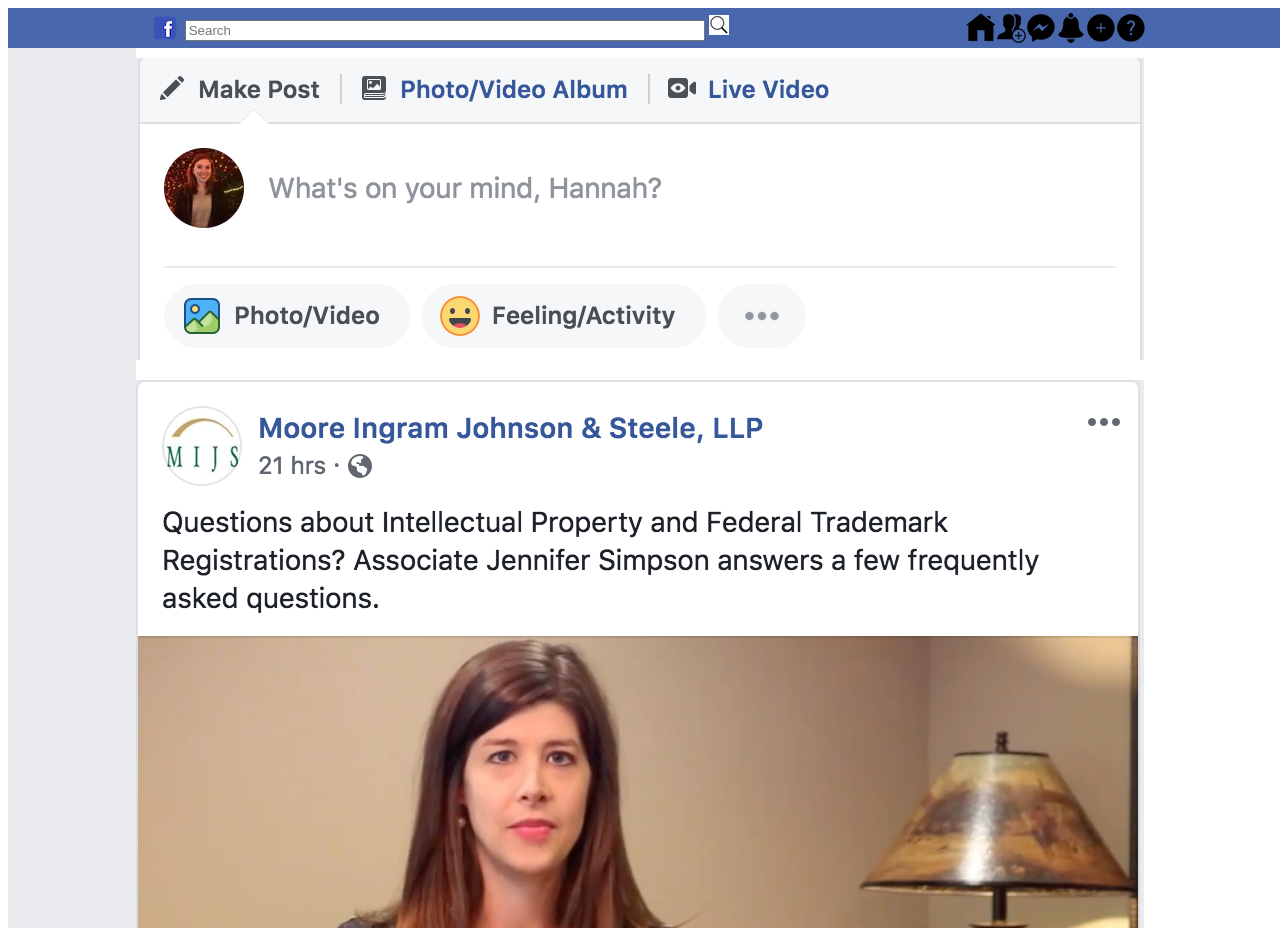
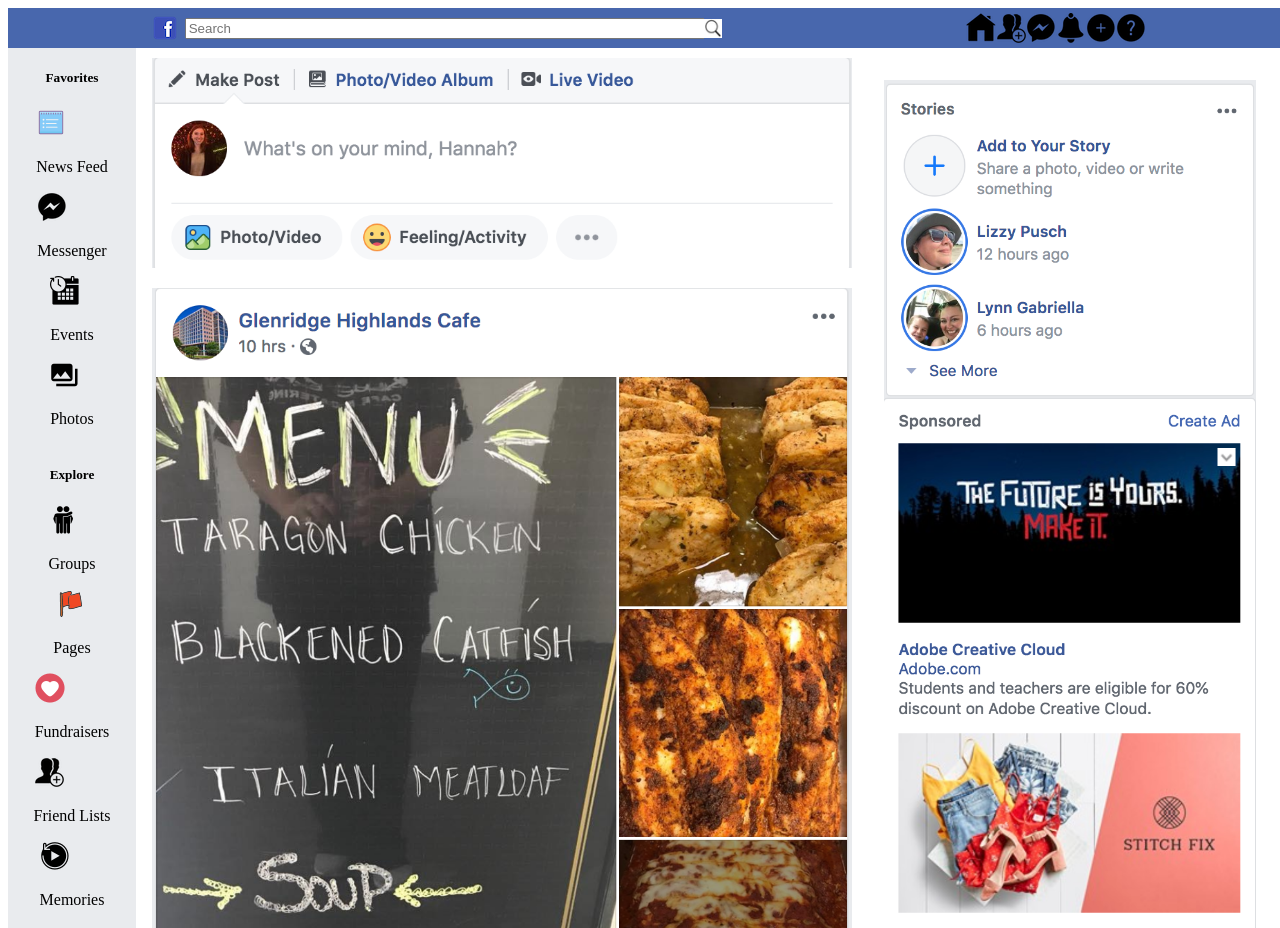
Before and after one commit to hannah-rackley/fb_clone, a plain HTML site: page index.html in a window 1280 px wide. Shown: the top 928 px of the page. Drawn offline with Linux system fonts and the light colour scheme.

Commit message:
Updated search bar. Added advertisements. Added an additional media query for screens between 500 and 768px

```diff
--- a/index.html
+++ b/index.html
@@ -41,27 +41,45 @@
                 <p>Messenger</p>
             </div>
             <div class="menu_item">
-                <img src="images_facebook/icons8-schedule-filled-30.png" alt="messages">
+                <img src="images_facebook/icons8-schedule-filled-30.png" alt="events">
                 <p>Events</p>
             </div>
+            <div class="menu_item">
+                <img src="images_facebook/icons8-photo-gallery-30.png" alt="photos">
+                <p>Photos</p>
+            </div>
             <h5>Explore</h5>
-                <div class="menu_item">
-                    <img src="images_facebook/icons8-news-feed-30.png" alt="news feed">
-                    <p>News Feed</p>
-                </div>
-                <div class="menu_item">
-                    <img src="images_facebook/icons8-facebook-messenger-filled-50.png" alt="messages">
-                    <p>Messages</p>
-                </div>
+            <div class="menu_item">
+                <img src="images_facebook/icons8-friends-filled-30.png" alt="news feed">
+                <p>Groups</p>
+            </div>
+            <div class="menu_item">
+                <img src="images_facebook/icons8-flag-filled-30.png" alt="pages">
+                <p>Pages</p>
+            </div>
+            <div class="menu_item">
+                <img src="images_facebook/icons8-heart-outline-30.png" alt="fundraiser">
+                <p>Fundraisers</p>
+            </div>
+            <div class="menu_item">
+                <img src="images_facebook/icons8-add-user-group-man-man-filled-50.png" alt="friend list">
+                <p>Friend Lists</p>
+            </div>
+            <div class="menu_item">
+                <img src="images_facebook/icons8-memories-filled-30.png" alt="memories">
+                <p>Memories</p>
             </div>
         </div>
         <div class="content">
-            <img src="images_facebook/new_post.png" class="posts">
+                <img src="images_facebook/new_post.png" class="posts">
+            <img src="images_facebook/post_3.png" class="posts">
             <img src="images_facebook/law_firm_post.png" class="posts">
             <img src="images_facebook/ad_post.png" class="posts">
         </div>
         <div class="adverts">
-
+            <img src="images_facebook/stories_box.png">
+            <img src="images_facebook/advert_1.png">
+            <img src="images_facebook/language.png">
         </div>
     </main>
 </body>
--- a/main.css
+++ b/main.css
@@ -19,9 +19,6 @@
 .spacer {
     flex-grow: 1;
 }
-.menu_item > p {
-    display: none;
-}
 .search_input{
     flex-direction: column;
     width: 50%;
@@ -32,6 +29,8 @@
 }
 .search_input--icon {
     background-color: white;
+    margin: -5px;
+    width: 1.126em;
 }
 .main {
     display: flex;
@@ -44,17 +43,22 @@
     background-color: rgb(233, 235, 238);
     overflow-x: auto;
     width: 100%;
-    justify-content: space-around;
     align-items: center;
     flex-shrink: 0;
+    justify-content: space-between;
+    margin-right: 1em;
+}
+.menu_item > p {
+    display: none;
 }
 
-.menu_item {
-    justify-content: space-around;
+.menu_items {
+    align-items: center;
+    justify-content: center;
 }
-
 .content {
     overflow-y: auto;
+    max-width: 700px;
 }
 
 .posts {
@@ -62,9 +66,25 @@
     padding: 10px 0;
 }
 
+.adverts {
+    display: none;
+}
+
+@media (min-width: 500px) {
+    .search_input--icon {
+        width: 1.15em;
+    }
+    .menu {
+        justify-content: space-around;
+    }
+}
+
 @media (min-width: 768px) {
     .menu_item > p {
         display: flex;
+    }
+    .search_input--icon {
+        width: 1.15em;
     }
 }
 
@@ -74,16 +94,28 @@
     }
     .menu {
         display: flex;
+        flex-direction: column;
         width: 10%;
-        flex-direction: column;
-        overflow-y: auto;
-        justify-content: center;
+        justify-content: flex-start;
     }
     .content {
         flex-direction: column;
         display: flex;
         flex-shrink: 0;
     }
+    .adverts {
+        display: flex;
+        flex-direction: column;
+        overflow-y: auto;
+        min-width: 100px;
+        margin: 1.3em;
+    }
+}
+
+@media (min-width: 1200px) {
+    .adverts {
+        margin: 2em;
+    }
 }
 
 /* https://icons8.com */
```
Also changed, not shown: images_facebook/advert_1.png (added), images_facebook/icons8-flag-filled-30.png (added), images_facebook/icons8-friends-filled-30.png (added), images_facebook/icons8-heart-outline-30.png (added), images_facebook/icons8-memories-filled-30.png (added), images_facebook/icons8-user-groups-filled-30.png (added), images_facebook/language.png (added), images_facebook/post_3.png (added), images_facebook/stories_box.png (added).
